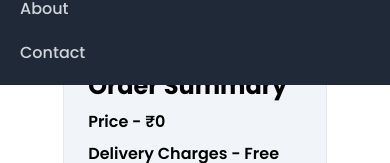
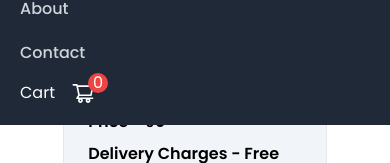
Before and after one commit to nikhilnigamnik/FoodDeliveryApp, a React (Vite) app: page /cart in a window 390 px wide. Both pictures are taken after a click on the button "Open main menu". Shown: the part 127-290 px from the top of the page. Built offline with nearby package versions, Linux system fonts and the light colour scheme.

Commit message:
cart updated

```diff
--- a/src/components/Nav.jsx
+++ b/src/components/Nav.jsx
@@ -173,12 +173,9 @@ const Nav = () => {
         <div className="sm:hidden" id="mobile-menu" transition-style="fade:in">
           <div className="px-2 pt-2 pb-3 space-y-1">
             {/* Add your menu items here */}
-            <a
-              href="#"
-              className="text-gray-300 hover:bg-gray-700 hover:text-white block px-3 py-2 rounded-md text-base font-medium"
-            >
-              Home
-            </a>
+            <Link className="text-gray-300 hover:bg-gray-700 hover:text-white block px-3 py-2 rounded-md text-base font-medium" to="/">
+              <p>Home</p>{" "}
+            </Link>
             <a
               href="#"
               className="text-gray-300 hover:bg-gray-700 hover:text-white block px-3 py-2 rounded-md text-base font-medium"
@@ -191,6 +188,16 @@ const Nav = () => {
             >
               Contact
             </a>
+            <Link to="/cart">
+              <div className="relative px-3 py-2  flex items-center">
+                <p className="mr-4">Cart</p>
+                <AiOutlineShoppingCart className="text-[1.5rem] font-bold text-white" />
+
+                <span className="absolute flex left-20 bottom-5 items-center justify-center  bg-red-500 text-white rounded-full w-5 h-5">
+                  {cartItems}
+                </span>
+              </div>
+            </Link>
           </div>
         </div>
       )}
```
Also changed, not shown: src/components/CartItems.jsx (+3 -83 lines). Lines whose indentation alone changed are shown as unchanged.
